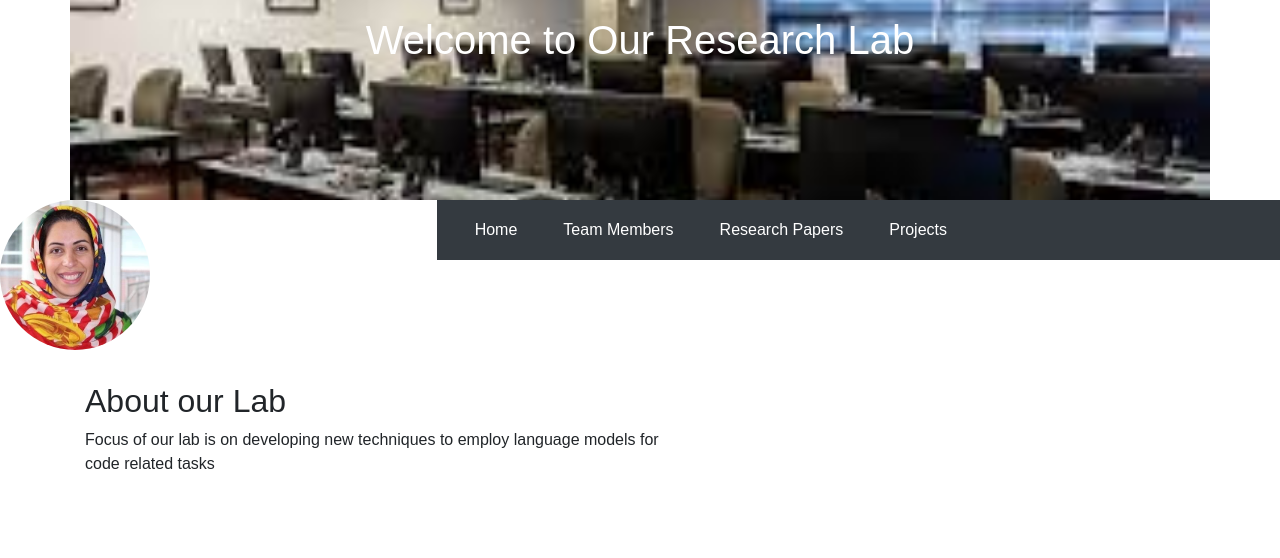
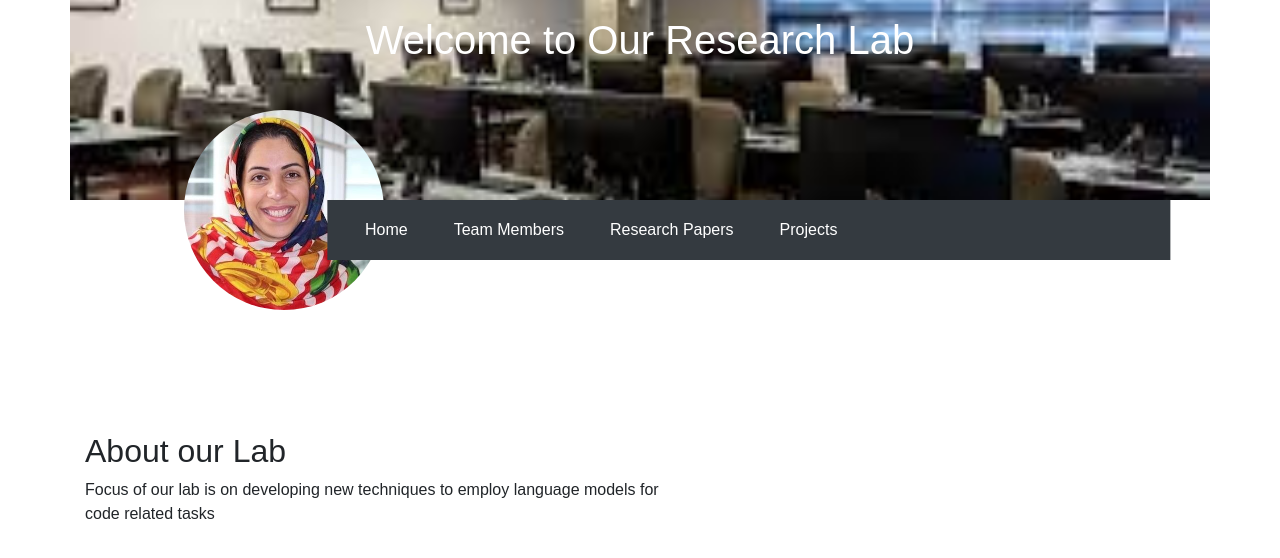
Before and after one commit to mkhfring/lab-website, an Angular app: page / in a window 1280 px wide. Shown: the top 558 px of the page. Built offline with nearby package versions, Linux system fonts and the light colour scheme.

Commit message:
shifting image to the right

```diff
--- a/src/app/app.component.css
+++ b/src/app/app.component.css
@@ -10,12 +10,20 @@ header {
     text-align: center;
     padding-top: 50px;
 }
+.supervisor-image {
+    width: 200px;  /* Adjust this value to the desired size */
+    height: 200px; /* Adjust this value to the desired size */
+    border-radius: 50%; /* This makes the image circular */
+    margin-left: 180px;
+    transform: translate(2%,-45%);
 
+}
 nav {
     background-color: #333;
     color: white;
     padding: 10px 0;
     margin-bottom: 20px;
+    transform: translateX(-13%);
 }
 
 nav ul {
@@ -48,11 +56,7 @@ main {
     top: -50px;
 }
 
-.supervisor-image {
-    width: 150px;  /* Adjust this value to the desired size */
-    height: 150px; /* Adjust this value to the desired size */
-    border-radius: 50%; /* This makes the image circular */
-}
+
 
 #lab-summary {
     width: 55%;
```
